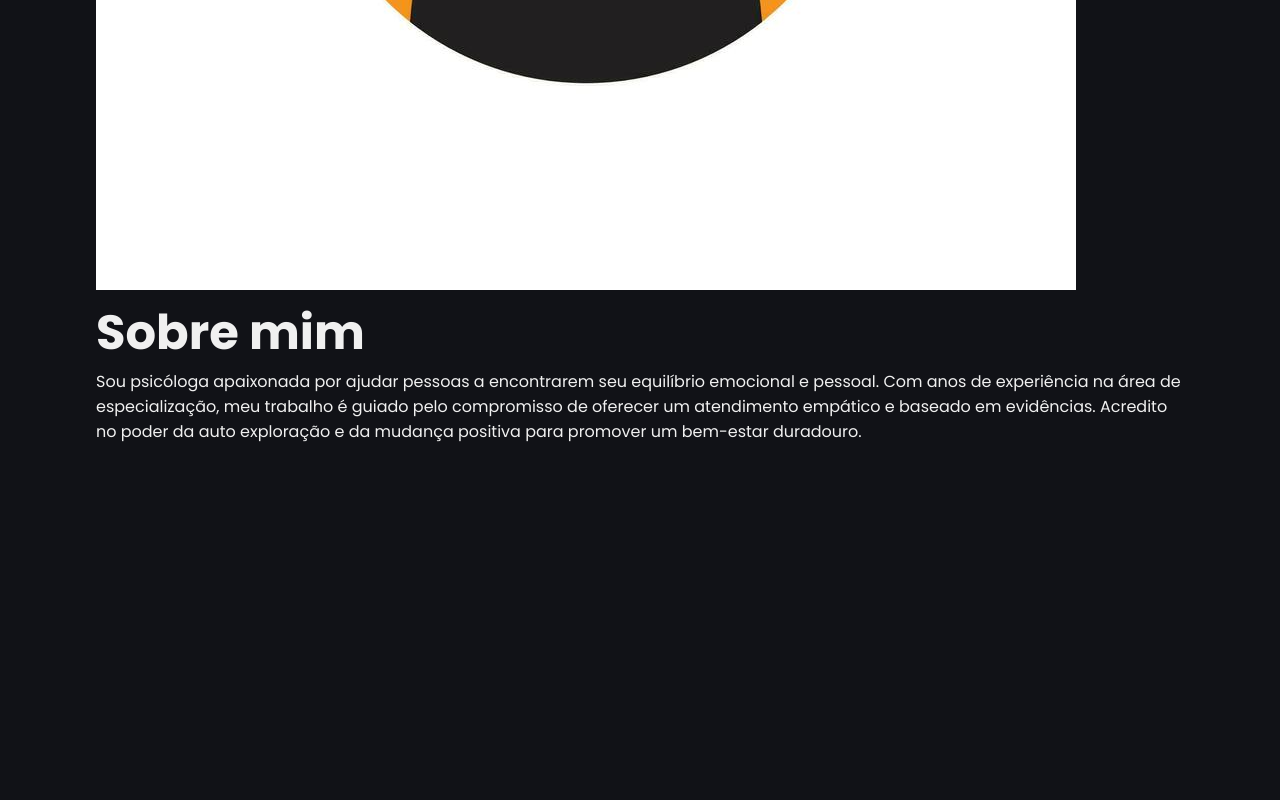
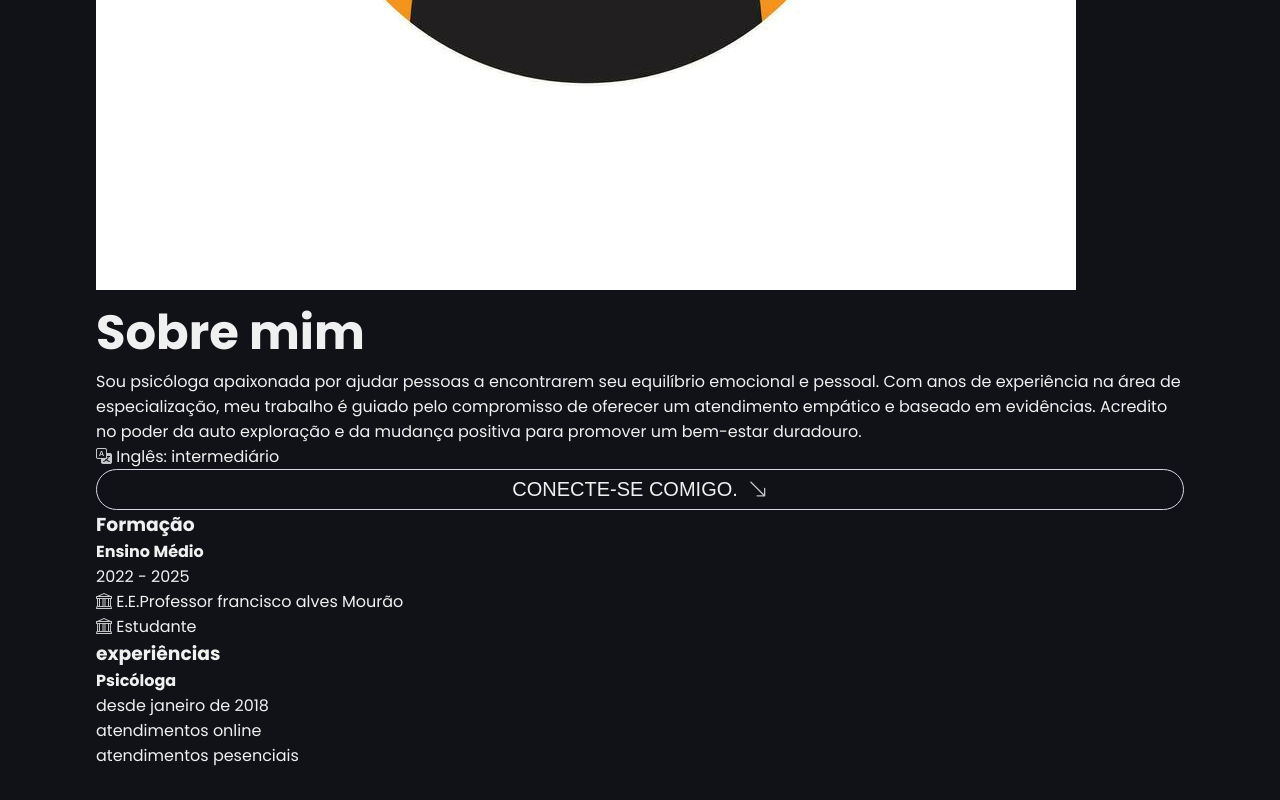
Before and after one commit to juliasouza1510/perfileduarda, a plain HTML site: page index.html in a window 1280 px wide. Shown: the part 3497-4297 px from the top of the page. Before the commit the page ends 4005 px from the top, so only its background shows below. Drawn offline with nearby package versions, Linux system fonts and the light colour scheme; a web font is replaced by a local one.

Commit message:
update sobre mim

```diff
--- a/index.html
+++ b/index.html
@@ -232,19 +232,72 @@
 
         <img src="img/perfil.jpg" alt="" class="sobre-perfil">
 
-        <div> <!---descriçao-->
+        <div class="sobre-descricao"> <!---descriçao-->
 
             <h2>Sobre mim</h2>
 
             <p>Sou psicóloga apaixonada por ajudar pessoas a encontrarem seu equilíbrio emocional e pessoal. Com anos de experiência na área de especialização, meu trabalho é guiado pelo compromisso de oferecer um atendimento empático e baseado em evidências. Acredito no poder da auto exploração e da mudança positiva para promover um bem-estar duradouro.
             </p>
 
+            <div class="sobre-icones"></div>
+            <i class=" bi bi-translate"></i>
+            <span>Inglês: intermediário</span>
+
+            <div class="descricao-button"></div>
+            <a href="https://www.instagram.com/pvnkrockkk?igsh=MTYzMGNtNmNnamh3Zw==" target="_blank">
+
+                <button class="btn btn-primary">
+                 <span>Conecte-se Comigo.</span>
+                 <i class="bi bi bi-arrow-down-right">
+                 </i>
+                 </button>
+            </a>
         </div> <!--fim descricao-->
-
     </div>
     <!--fim content1-->
 
-</section>
+    <div class="sobre-content2">
+
+    <div class="col1">
+
+        <div class="row1">
+
+            <h3>Formação</h3>
+            <h4>Ensino Médio </h4>
+
+            <span>2022 - 2025</span>
+
+            <div class="sobre-icones">
+                <i class="bi bi-bank"></i>
+                <span> E.E.Professor francisco alves Mourão</span>
+            </div>
+            <div class="sobre-icones">
+                <i class="bi bi-bank"></i>
+                <span> Estudante </span>
+            </div>
+        <span></span>
+
+        </div> <!--fim row 1-->
+
+        <div class="row2">
+            <h3>experiências</h3>
+
+            <h4>Psicóloga</h4>
+            <span>desde janeiro de 2018</span>
+
+            <ul class="sobre-lista"></ul>
+            <li class="sobre-item">atendimentos online</li>
+            <li class="sobre-item">atendimentos pesenciais </li>
+
+
+
+        </div> <!--fim row 2-->
+
+    </div>
+
+    </div> <!--fim contetent 2-->
+
+</section> <!--fim seção sobre -->
 
 
 
```
